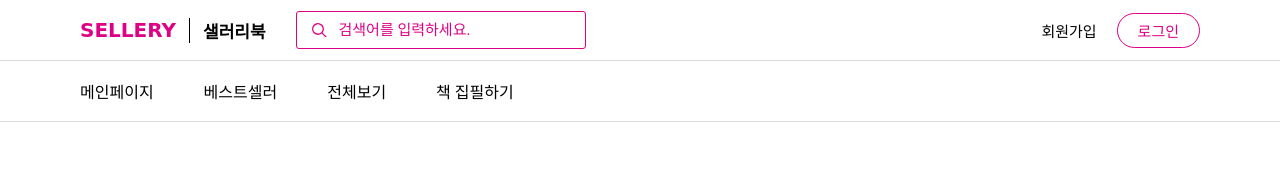
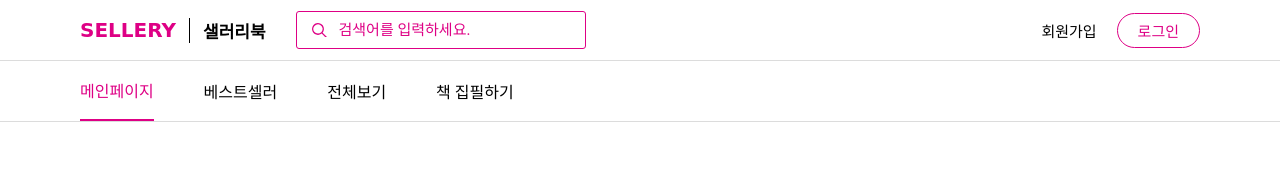
Before and after one commit to jidole02/sellery-book, a Next.js app in the folder next-js/: page / in a window 1280 px wide. Shown: the top 171 px of the page. Built offline with nearby package versions, Linux system fonts and the light colour scheme; a web font is replaced by a local one.

Commit message:
[CREATE] NAV LINK

```diff
--- a/next-js/src/components/header/index.tsx
+++ b/next-js/src/components/header/index.tsx
@@ -1,6 +1,7 @@
 import SearchIcon from "../../assets/searchIcon";
 import * as S from "./styles";
 import { useRouter } from "next/router";
+import NavLink from "./navLink";
 
 export default function Header() {
   const router = useRouter();
@@ -37,10 +38,10 @@ export default function Header() {
         <S.Container>
           <>
             <div style={{ gap: "50px", height: "100%" }}>
-              <S.Link>메인페이지</S.Link>
-              <S.Link>베스트셀러</S.Link>
-              <S.Link>전체보기</S.Link>
-              <S.Link>책 집필하기</S.Link>
+              <NavLink content="메인페이지" href="/" />
+              <NavLink content="베스트셀러" href="/best" />
+              <NavLink content="전체보기" href="/all" />
+              <NavLink content="책 집필하기" href="/write" />
             </div>
           </>
         </S.Container>
--- /dev/null
+++ b/next-js/src/components/header/navLink.tsx
@@ -0,0 +1,19 @@
+import * as S from "./styles";
+import { useRouter } from "next/router";
+
+interface props {
+  href: string;
+  content: string;
+}
+
+export default function NavLink({ href, content }: props) {
+  const router = useRouter();
+  return (
+    <S.Link
+      onClick={() => router.push(href)}
+      className={router.pathname === href ? "active" : ""}
+    >
+      {content}
+    </S.Link>
+  );
+}
--- a/next-js/src/components/header/styles.ts
+++ b/next-js/src/components/header/styles.ts
@@ -69,6 +69,7 @@ export const AuthLink = styled.div`
 `;
 
 export const Link = styled.div`
+  cursor: pointer;
   height: 100%;
   display: flex;
   align-items: center;
```
